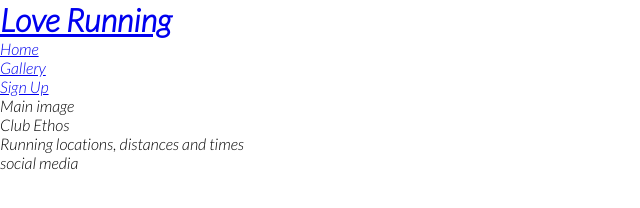
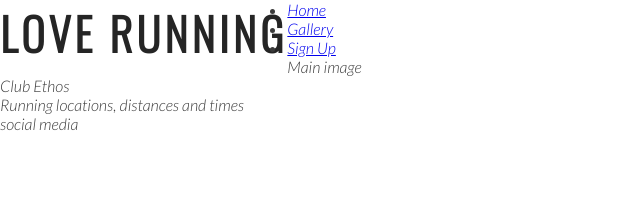
Before and after one commit to shaneforde5613/love-running, a plain HTML site: page index.html in a window 1280 px wide. Shown: the whole page, without its empty margins (0-640 px from the left). Drawn offline with nearby package versions, Linux system fonts and the light colour scheme.

Commit message:
Add style for headings and logo

```diff
--- a/assets/css/style.css
+++ b/assets/css/style.css
@@ -8,4 +8,17 @@
 body{
     font-family: Lato, sans-serif;
     font-weight:300;
+    color: #3a3a3a;
       }
+/* heading and logo style */
+
+h1, h2{
+  font-family: Oswald, sans-serif;
+  text-transform: uppercase;
+  letter-spacing: 4px;
+  color: #252525;
+}
+#logo{
+  float:left;
+  font-size: 280%;
+}
--- a/index.html
+++ b/index.html
@@ -15,7 +15,7 @@
 <body>
     <header>
         <a href="index.html">
-            <h1>Love Running</h1>
+            <h1 id="logo">Love Running</h1>
         </a>
         <nav>
             <ul>
```
